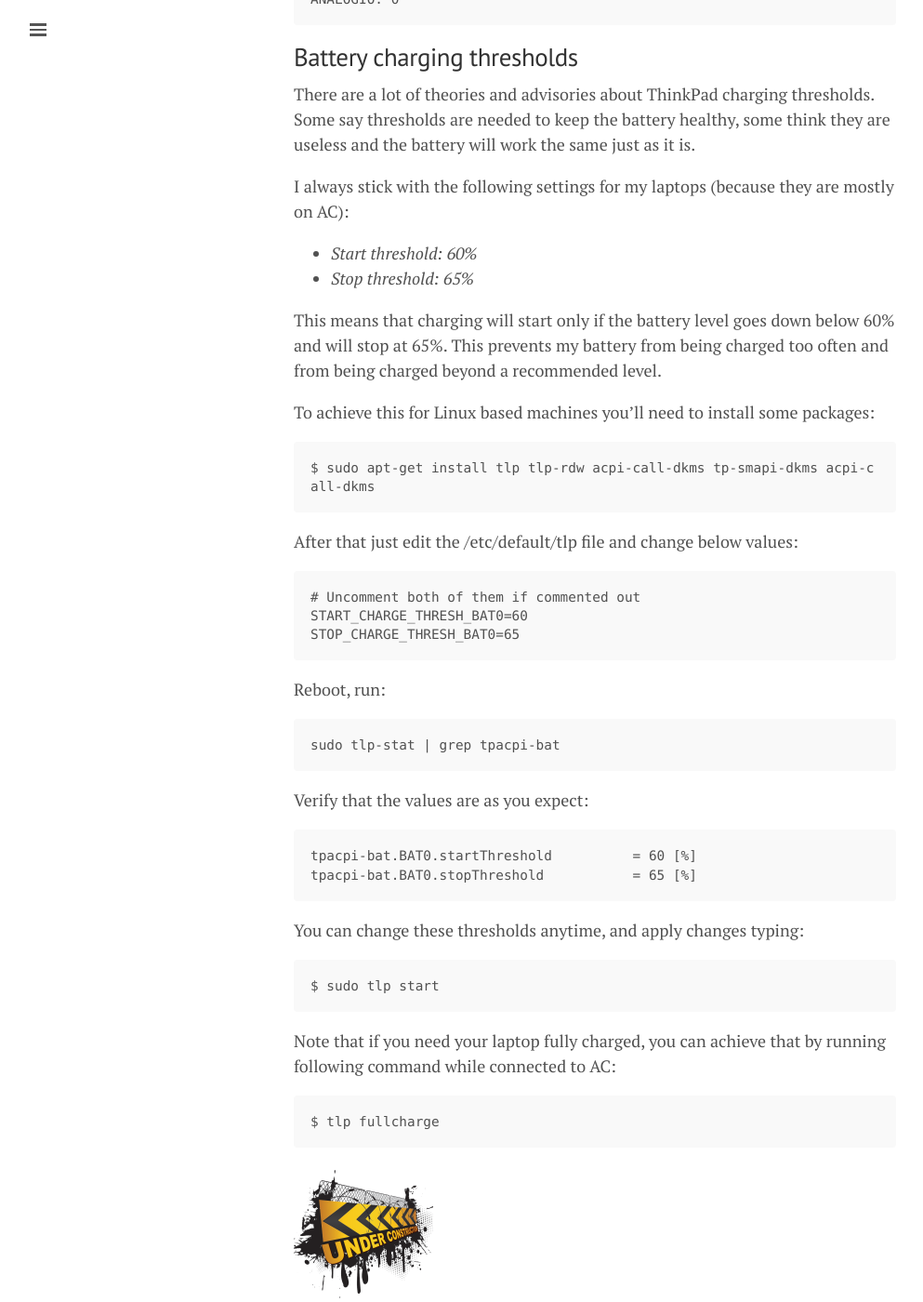
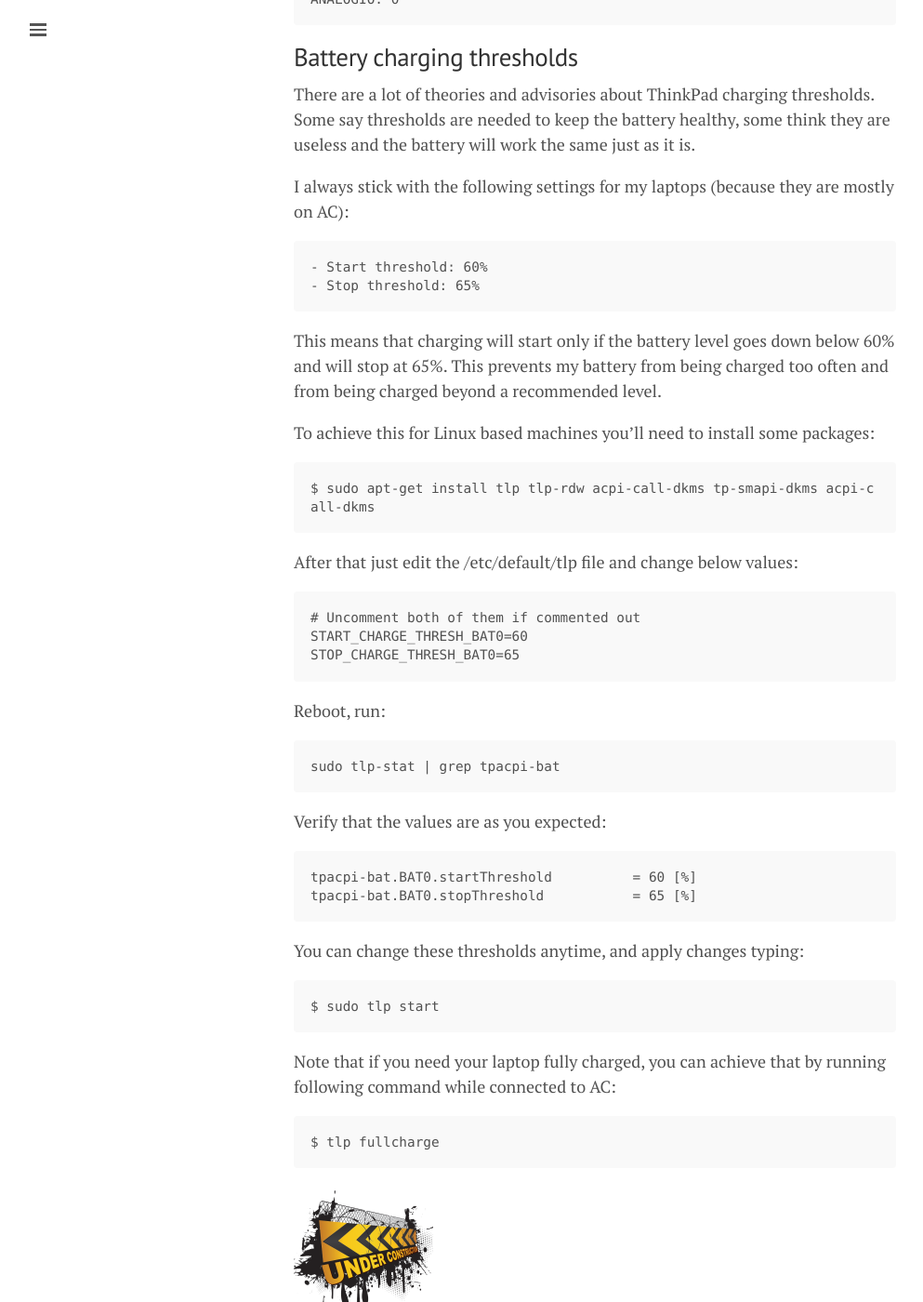
Before and after one commit to lgeurts/lgeurts.github.io, a Jekyll site: the page built from _posts/2021-10-15-ubuntu-setup-notes-for-x1-carbon-gen8.md, in a window 1280 px wide and 1400 px high, scrolled down 3518 px. Shown: the whole window at 93% size, without its empty margins (0-993 px from the left). Built offline with Jekyll 4.4.1, drawn with Linux system fonts in a browser that asks for light colours; nearby versions of some CDN libraries; comment, search, counter and statistics services are not loaded.

Commit message:
Update 2021-10-15-ubuntu-setup-notes-for-x1-carbon-gen8.md

````diff
--- a/_posts/2021-10-15-ubuntu-setup-notes-for-x1-carbon-gen8.md
+++ b/_posts/2021-10-15-ubuntu-setup-notes-for-x1-carbon-gen8.md
@@ -120,10 +120,10 @@
 Some say thresholds are needed to keep the battery healthy, some think they are useless and the battery will work the same just as it is.
 
 I always stick with the following settings for my laptops (because they are mostly on AC):
-
-- *Start threshold: 60%*
-- *Stop threshold: 65%*
-
+```
+- Start threshold: 60%
+- Stop threshold: 65%
+```
 This means that charging will start only if the battery level goes down below 60% and will stop at 65%. This prevents my battery from being charged too often and from being charged beyond a recommended level.
 
 To achieve this for Linux based machines you'll need to install some packages:
@@ -140,7 +140,7 @@
 ```
 sudo tlp-stat | grep tpacpi-bat
 ```
-Verify that the values are as you expect:
+Verify that the values are as you expected:
 ```
 tpacpi-bat.BAT0.startThreshold          = 60 [%]
 tpacpi-bat.BAT0.stopThreshold           = 65 [%]
````
